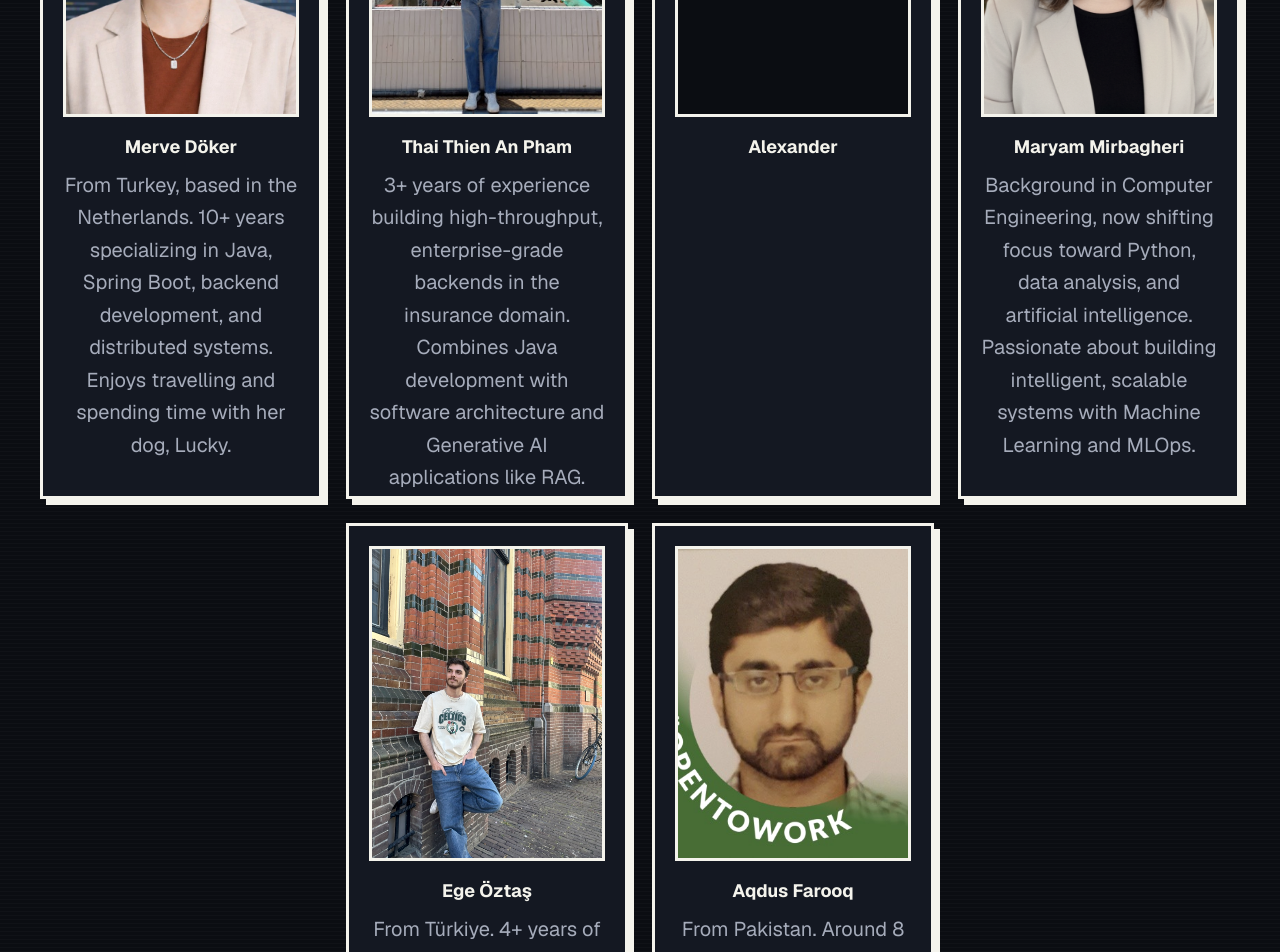
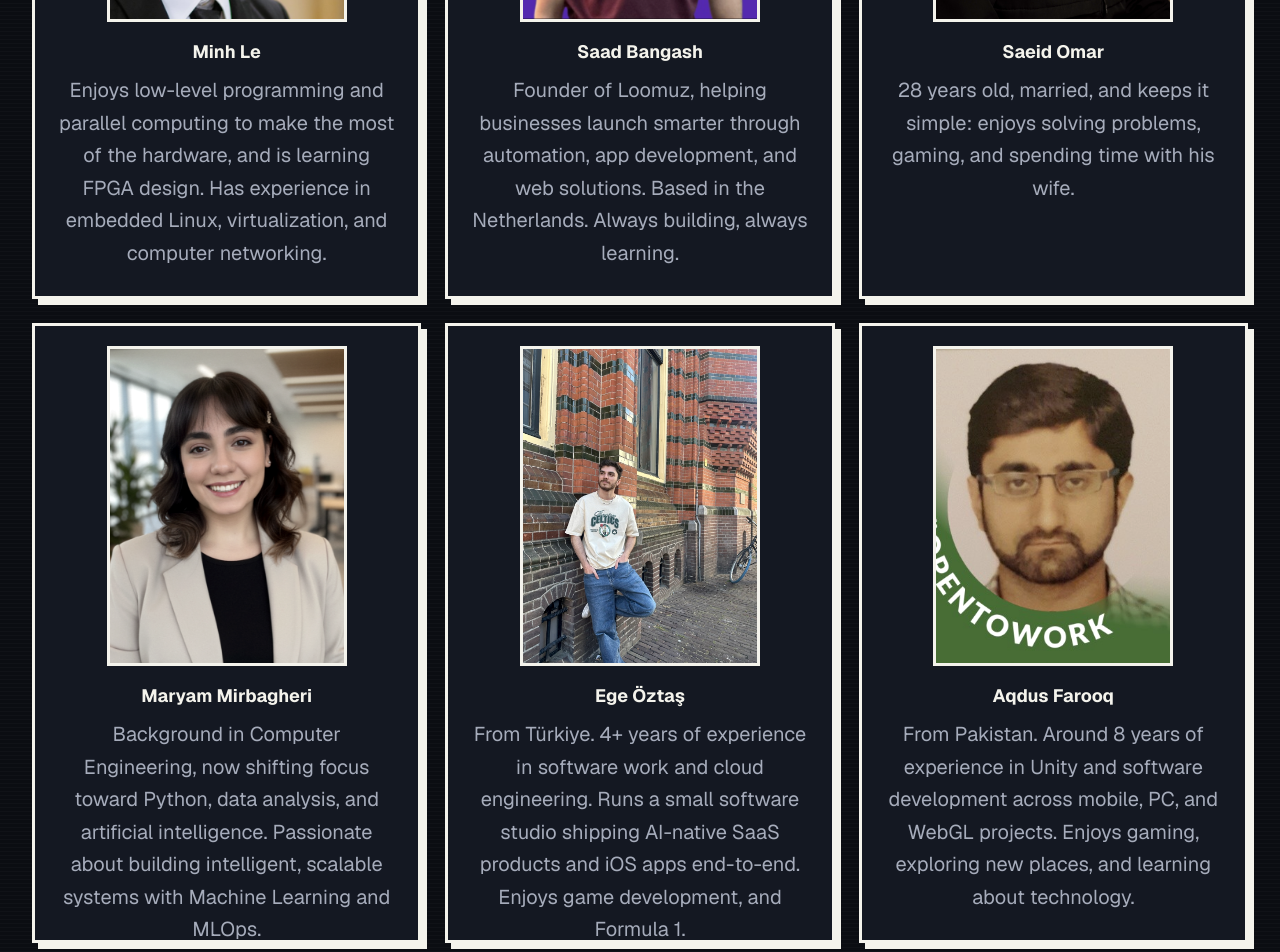
Before and after one commit to kubista9/masters-team-website, a Next.js app: page / in a window 1280 px wide. Shown: the part 2640-3592 px from the top of the page. Built offline with nearby package versions, Linux system fonts and the light colour scheme.

Commit message:
Refactor TeamGrid layout: update container width, adjust member card display, and modify team member bio

```diff
--- a/components/TeamGrid.tsx
+++ b/components/TeamGrid.tsx
@@ -21,13 +21,13 @@ export default function TeamGrid() {
       id="team"
       className="border-b-3 border-border-strong px-6 py-20 sm:px-8"
     >
-      <div className="mx-auto max-w-[1200px]">
+      <div className="mx-auto max-w-7xl">
         <div className="mb-16  flex flex-col items-center gap-4 text-center">
           <h2 className="font-display text-xl text-foreground sm:text-2xl">
             The Team
           </h2>
           <p className="mx-auto max-w-2xl text-lg text-foreground-muted sm:text-xl">
-            Ten software-engineering master&apos;s students building Masters
+            Nine software-engineering master&apos;s students building Masters
             together.
           </p>
           <a
@@ -39,14 +39,25 @@ export default function TeamGrid() {
           </a>
         </div>
 
-        <div className="flex flex-wrap items-start justify-center gap-6">
-          {members.map((member) => (
-            <TeamMemberCard
-              key={member.id}
-              member={member}
-              className="w-full sm:w-[calc(50%-0.75rem)] lg:w-[calc(25%-1.125rem)]"
-            />
-          ))}
+        <div className="grid grid-cols-1 gap-6 sm:grid-cols-2 lg:grid-cols-3">
+          {members.map((member, index) => {
+            const isLastOfNine = members.length === 9 && index === 8;
+            return (
+              <div
+                key={member.id}
+                className={
+                  isLastOfNine
+                    ? "sm:col-span-2 sm:flex sm:justify-center lg:col-span-1 lg:block"
+                    : ""
+                }
+              >
+                <TeamMemberCard
+                  member={member}
+                  className={isLastOfNine ? "sm:w-[calc(50%-0.75rem)] lg:w-full" : ""}
+                />
+              </div>
+            );
+          })}
         </div>
       </div>
     </section>
--- a/components/TeamMemberCard.tsx
+++ b/components/TeamMemberCard.tsx
@@ -10,7 +10,7 @@ export default function TeamMemberCard({
 }) {
   return (
     <article
-      className={`pixel-border pixel-shadow flex h-[720px] flex-col items-center gap-4 bg-surface p-5 ${className ?? ""}`}
+      className={`pixel-border pixel-shadow flex h-[620px] flex-col items-center gap-4 bg-surface p-5 ${className ?? ""}`}
     >
       <div className="pixel-border relative flex aspect-[3/4] w-full max-w-[240px] flex-shrink-0 items-center justify-center overflow-hidden bg-background">
         {member.photo ? (
--- a/components/team-data.ts
+++ b/components/team-data.ts
@@ -19,7 +19,7 @@ export const teamMembers: TeamMember[] = [
   {
     id: "ege-oztas",
     name: "Ege Öztaş",
-    bio: "From Türkiye. 4+ years of experience in software development and cloud engineering. Runs a small software studio shipping AI-native SaaS products and iOS apps end-to-end. Enjoys game development, and Formula 1.",
+    bio: "From Türkiye. 4+ years of experience in software work and cloud engineering. Runs a small software studio shipping AI-native SaaS products and iOS apps end-to-end. Enjoys game development, and Formula 1.",
     skills: ["TypeScript", "Next.js", "Python", "Supabase/PostgreSQL", "GCP"],
     photo: "/team/ege-oztas.jpeg",
     linkedin: "https://www.linkedin.com/in/egeoztas/",
@@ -79,10 +79,4 @@ export const teamMembers: TeamMember[] = [
     photo: "/team/saad-bangash.png",
     linkedin: "https://www.linkedin.com/in/saad-bangash",
   },
-  {
-    id: "alexander",
-    name: "Alexander",
-    bio: "",
-    skills: [],
-  },
 ];
```
